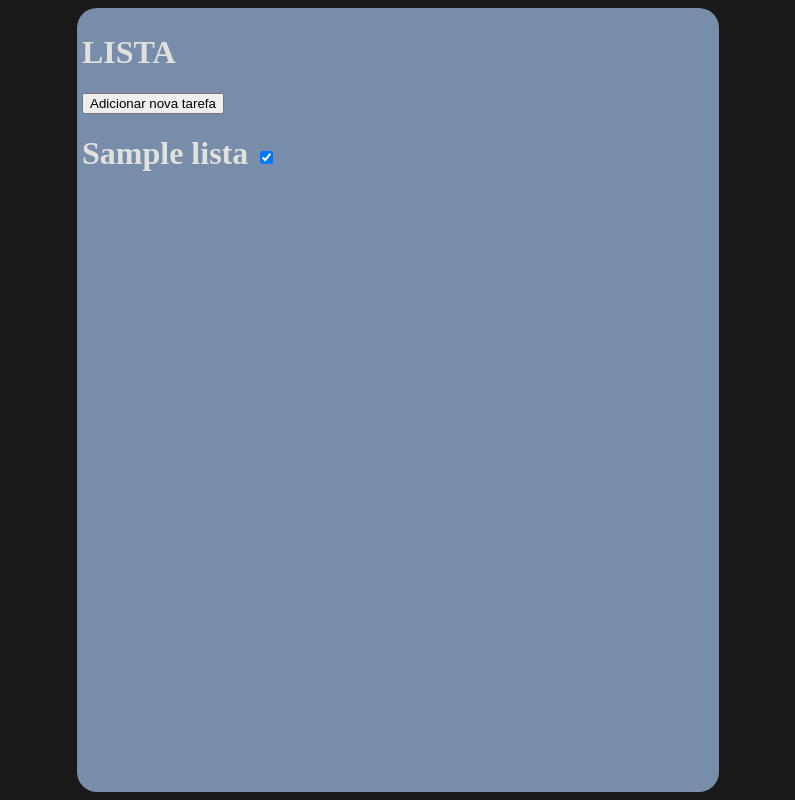
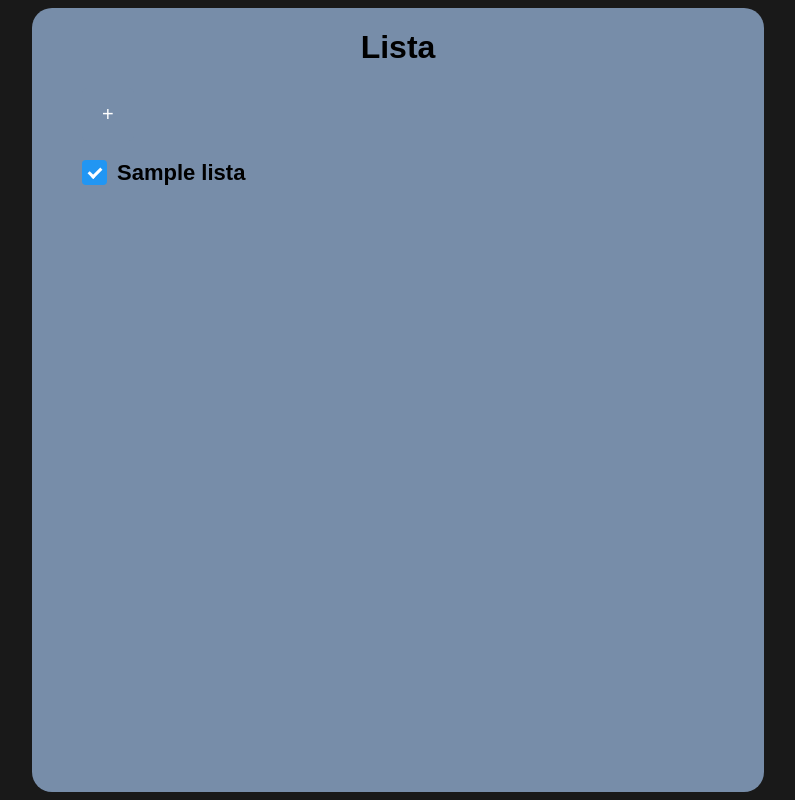
Before and after one commit to cristiansuzuki/crud-django, a Django app: page / in a window 1280 px wide. Shown: the whole page, without its empty margins (242-1037 px from the left). Run offline with Django 5.2, Linux system fonts and the light colour scheme; a user stored in the database is signed in; tables that the repository leaves empty hold one stand-in row (values such as "Sample post").

Commit message:
estilizando o template !

```diff
--- a/crud/static/styles.css
+++ b/crud/static/styles.css
@@ -1,17 +1,24 @@
 .body {
+    font-family: sans-serif;
     background: #191919;
     display: flex;
     justify-content: center;
 }
 
+.titulo {
+    font-weight: bold;
+    color: black;
+    display: flex;
+    justify-content: center;
+}
+
 .container{
-    font-size: bold;
     color: #e0e1dd;
     background-color: #778da9;
     border-radius: 20px;
     border-color: #e0e1dd;
     border-width: 2px;
-    padding: 5px;
+    padding: 0px 50px 50px;
     width: 50%;
 }
 
@@ -28,10 +35,85 @@
 }
 
 .modal-content {
-    background: white;
+    background: #778da9;
     padding: 20px;
     border-radius: 5px;
     box-shadow: 0 2px 10px rgba(0, 0, 0, 0.1);
     width: 400px;
     max-width: 90%;
   }
+
+  .botao-add {
+    padding: 15px 20px;
+    font-size: 20px;
+    background-color: #778da9;
+    border-color: #778da9;
+    color: white; /* Cor do texto */
+    border: none; /* Remove a borda padrão */
+    border-radius: 5px; /* Bordas arredondadas */
+    cursor: pointer; /* Cursor de ponteiro ao passar sobre o botão */
+  }
+
+  .custom-checkbox input[type="checkbox"] {
+    position: absolute;
+    opacity: 0;
+    cursor: pointer;
+    height: 0;
+    width: 0;
+  }
+
+  /* Cria um novo checkbox estilizado */
+  .custom-checkbox {
+    display: flex;
+    align-items: center;
+    position: relative;
+    padding-left: 35px;
+    margin-bottom: 12px;
+    cursor: pointer;
+    font-size: 22px;
+    user-select: none;
+    color: black;
+  }
+
+  .custom-checkbox .checkmark {
+    position: absolute;
+    top: 0;
+    left: 0;
+    height: 25px;
+    width: 25px;
+    background-color: #eee;
+    border-radius: 4px;
+  }
+
+  /* Ao passar o mouse sobre o checkbox */
+  .custom-checkbox:hover input ~ .checkmark {
+    background-color: #ccc;
+  }
+
+  /* Quando o checkbox é marcado */
+  .custom-checkbox input:checked ~ .checkmark {
+    background-color: #2196F3;
+  }
+
+  /* Cria o "checkmark" */
+  .custom-checkbox .checkmark:after {
+    content: "";
+    position: absolute;
+    display: none;
+  }
+
+  /* Mostra o "checkmark" quando o checkbox é marcado */
+  .custom-checkbox input:checked ~ .checkmark:after {
+    display: block;
+  }
+
+  /* Estilo do "checkmark" */
+  .custom-checkbox .checkmark:after {
+    left: 9px;
+    top: 5px;
+    width: 5px;
+    height: 10px;
+    border: solid white;
+    border-width: 0 3px 3px 0;
+    transform: rotate(45deg);
+  }
--- a/crud/templates/index.html
+++ b/crud/templates/index.html
@@ -8,13 +8,16 @@
   <body class="body">
 
     <div class="container">
-        <h1>LISTA</h1> <button type="button" id="addLista">Adicionar nova tarefa</button>
+        <h1 class="titulo">Lista</h1> <button class="botao-add" type="button" id="addLista">+</button>
         {% for lista in lista %}
 
-        <h1>
-            {{ lista.titulo }}
-            <input type="checkbox" class="todo-complete-checkbox" data-todo-id="{{ lista.id }}" {% if lista.status %}checked{% endif %}>
-        </h1>
+        <h3>
+            <label class="custom-checkbox">
+                {{ lista.titulo }}
+                <input type="checkbox" class="todo-complete-checkbox" data-todo-id="{{ lista.id }}" {% if lista.status %}checked{% endif %}>
+                <span class="checkmark"></span>
+            </label>
+        </h3>
 
         {% endfor %}
     </div>
@@ -25,7 +28,7 @@
         <form id="ListaForm">
             {% csrf_token %}
             {{ form.as_p }}
-            <button type="submit">Save</button>
+            <button type="submit">Salvar</button>
         </form>
         </div>
     </div>
--- a/crud/views.py
+++ b/crud/views.py
@@ -17,6 +17,7 @@ def index(request):
         form = ListaForm()
     return render(request, 'index.html', {'lista': lista, 'form': form})
 
+# view para alterar status da lista
 def status(request, lista_id):
     try:
         lista = Lista.objects.get(id=lista_id, user=request.user)
```
